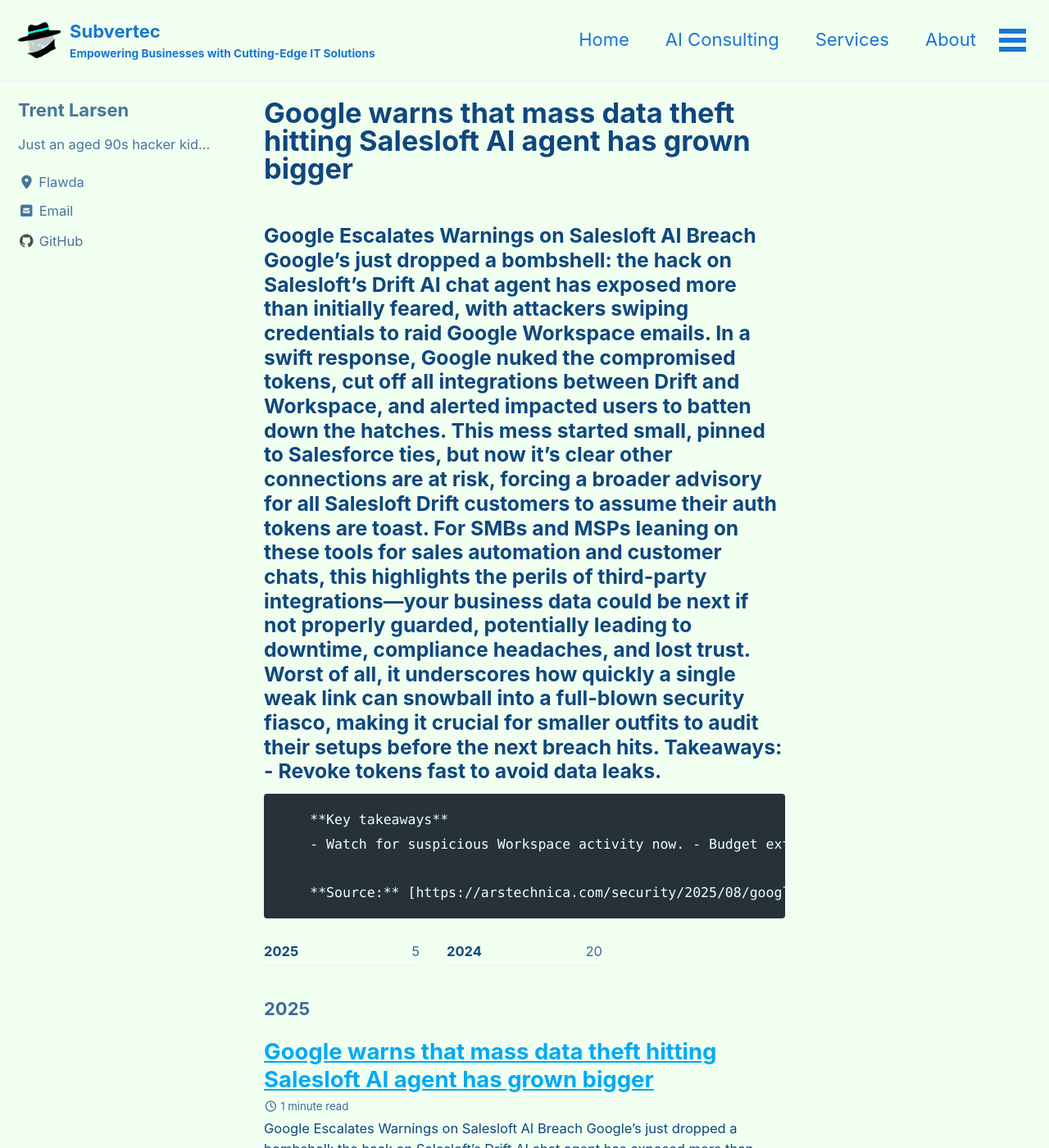
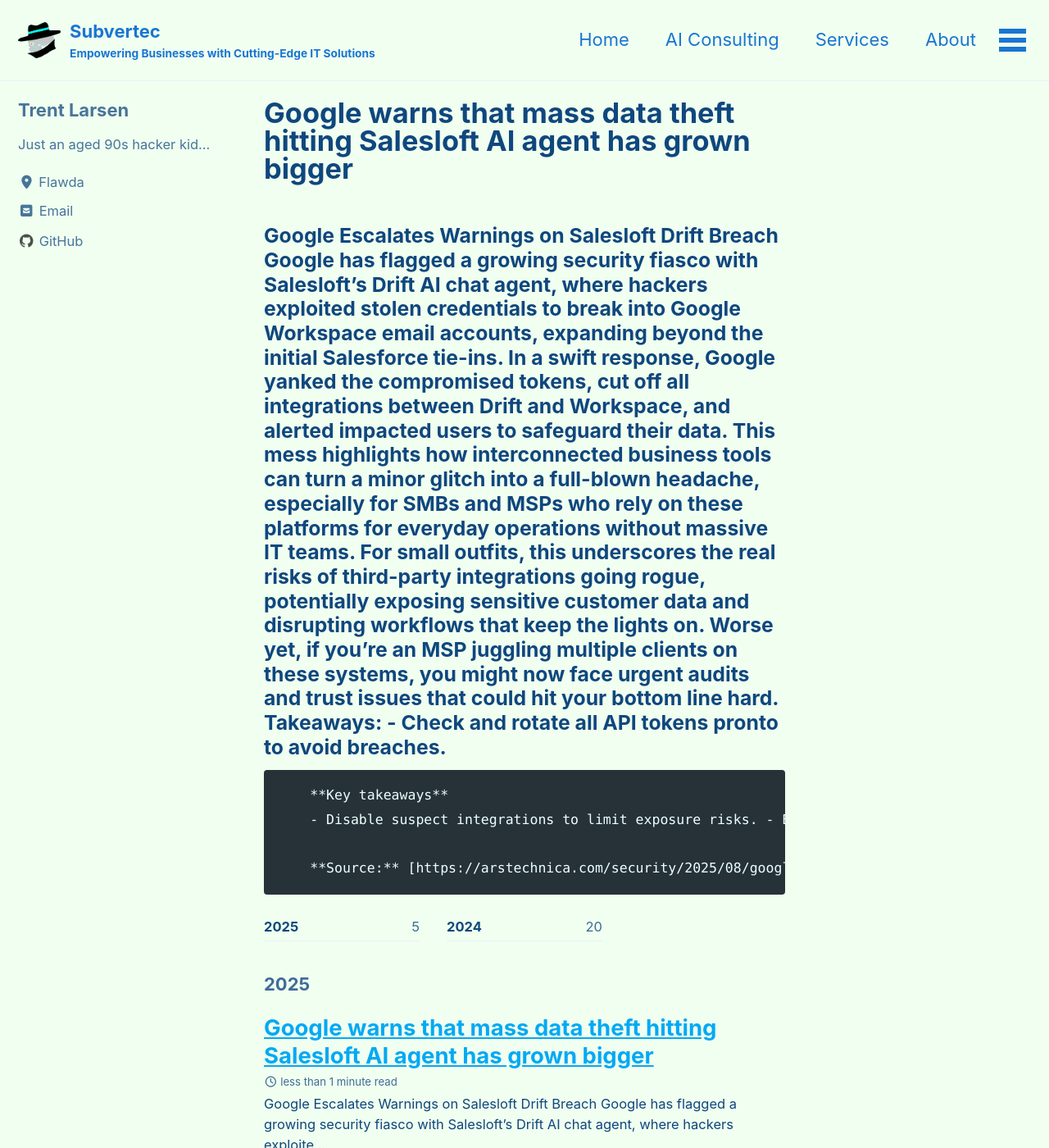
Before and after one commit to subv3rsiv3/website, a Jekyll site: the page built from _posts/2025-09-18-google-warns-that-mass-data-theft-hitting-salesloft-ai-agent-has-grown-bigger.md, in a window 1280 px wide and 1400 px high. Shown: the whole window at 82% size. Built offline with Jekyll 4.4.1, drawn with Linux system fonts in a browser that asks for light colours; cached includes are drawn as plain includes; some of the changed text lies outside the part shown.

Commit message:
Publish: Google warns that mass data theft hitting Salesloft AI agent has grown bigger

```diff
--- a/_posts/2025-09-18-google-warns-that-mass-data-theft-hitting-salesloft-ai-agent-has-grown-bigger.md
+++ b/_posts/2025-09-18-google-warns-that-mass-data-theft-hitting-salesloft-ai-agent-has-grown-bigger.md
@@ -1,26 +1,26 @@
 ---
 layout: posts
 title: Google warns that mass data theft hitting Salesloft AI agent has grown bigger
-date: '2025-09-18 11:00:48 '
-excerpt: '### Google Escalates Warnings on Salesloft AI Breach Google''s just dropped a bombshell: the hack on Salesloft''s Drift AI chat agent has exposed more than initially feared, with attackers swiping credentials to raid Google Workspace emails. '
+date: '2025-09-18 07:08:30 '
+excerpt: '### Google Escalates Warnings on Salesloft Drift Breach Google has flagged a growing security fiasco with Salesloft''s Drift AI chat agent, where hackers exploited stolen credentials to break into Google Workspace email accounts, expanding b'
 seo_title: Google warns that mass data theft hitting Salesloft AI agent has grown bigger
-seo_description: '### Google Escalates Warnings on Salesloft AI Breach Google''s just dropped a bombshell: the hack on Salesloft''s Drift AI chat agent has exposed more than i'
+seo_description: '### Google Escalates Warnings on Salesloft Drift Breach Google has flagged a growing security fiasco with Salesloft''s Drift AI chat agent, where hackers ex'
 categories:
 - Security
+- Microsoft365
 - AI_Automation
-- Backup_DR
 tags:
 - Security
+- Microsoft365
 - AI_Automation
-- Backup_DR
 permalink: /blog/google-warns-that-mass-data-theft-hitting-salesloft-ai-agent-has-grown-bigger/
 ---
 
-### Google Escalates Warnings on Salesloft AI Breach Google's just dropped a bombshell: the hack on Salesloft's Drift AI chat agent has exposed more than initially feared, with attackers swiping credentials to raid Google Workspace emails. In a swift response, Google nuked the compromised tokens, cut off all integrations between Drift and Workspace, and alerted impacted users to batten down the hatches. This mess started small, pinned to Salesforce ties, but now it's clear other connections are at risk, forcing a broader advisory for all Salesloft Drift customers to assume their auth tokens are toast. For SMBs and MSPs leaning on these tools for sales automation and customer chats, this highlights the perils of third-party integrations—your business data could be next if not properly guarded, potentially leading to downtime, compliance headaches, and lost trust. Worst of all, it underscores how quickly a single weak link can snowball into a full-blown security fiasco, making it crucial for smaller outfits to audit their setups before the next breach hits. Takeaways: - Revoke tokens fast to avoid data leaks.
+### Google Escalates Warnings on Salesloft Drift Breach Google has flagged a growing security fiasco with Salesloft's Drift AI chat agent, where hackers exploited stolen credentials to break into Google Workspace email accounts, expanding beyond the initial Salesforce tie-ins. In a swift response, Google yanked the compromised tokens, cut off all integrations between Drift and Workspace, and alerted impacted users to safeguard their data. This mess highlights how interconnected business tools can turn a minor glitch into a full-blown headache, especially for SMBs and MSPs who rely on these platforms for everyday operations without massive IT teams. For small outfits, this underscores the real risks of third-party integrations going rogue, potentially exposing sensitive customer data and disrupting workflows that keep the lights on. Worse yet, if you're an MSP juggling multiple clients on these systems, you might now face urgent audits and trust issues that could hit your bottom line hard. Takeaways: - Check and rotate all API tokens pronto to avoid breaches.
 
         **Key takeaways**
-        - Watch for suspicious Workspace activity now.
-- Budget extra for security audits on integrations.
-- Switch to multi-factor auth for all tools.
+        - Disable suspect integrations to limit exposure risks.
+- Budget for extra security audits after third-party fails.
+- Watch for phishing spikes targeting compromised accounts.
 
         **Source:** [https://arstechnica.com/security/2025/08/google-warns-that-mass-data-theft-hitting-salesloft-ai-agent-has-grown-bigger/](https://arstechnica.com/security/2025/08/google-warns-that-mass-data-theft-hitting-salesloft-ai-agent-has-grown-bigger/)
```
